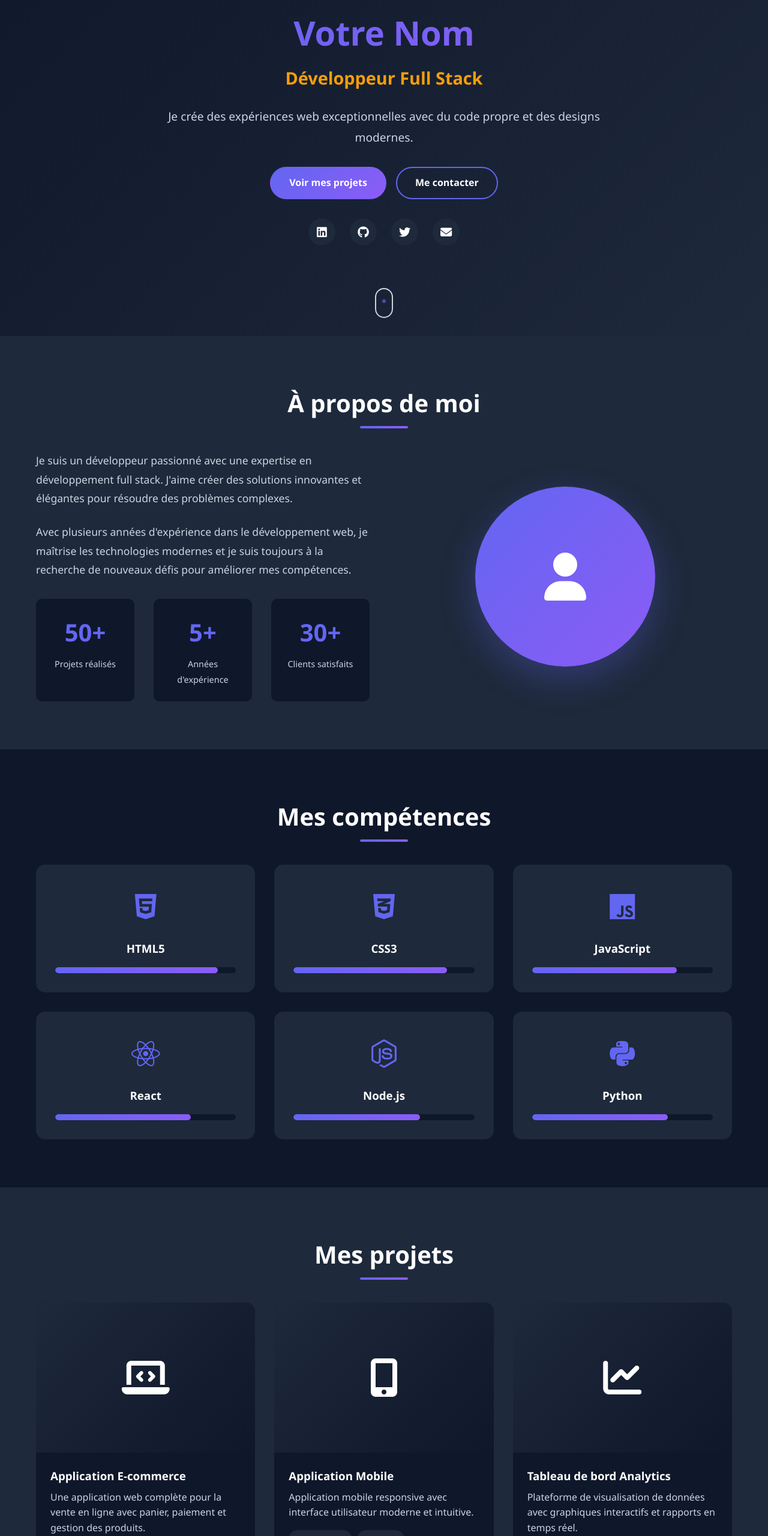
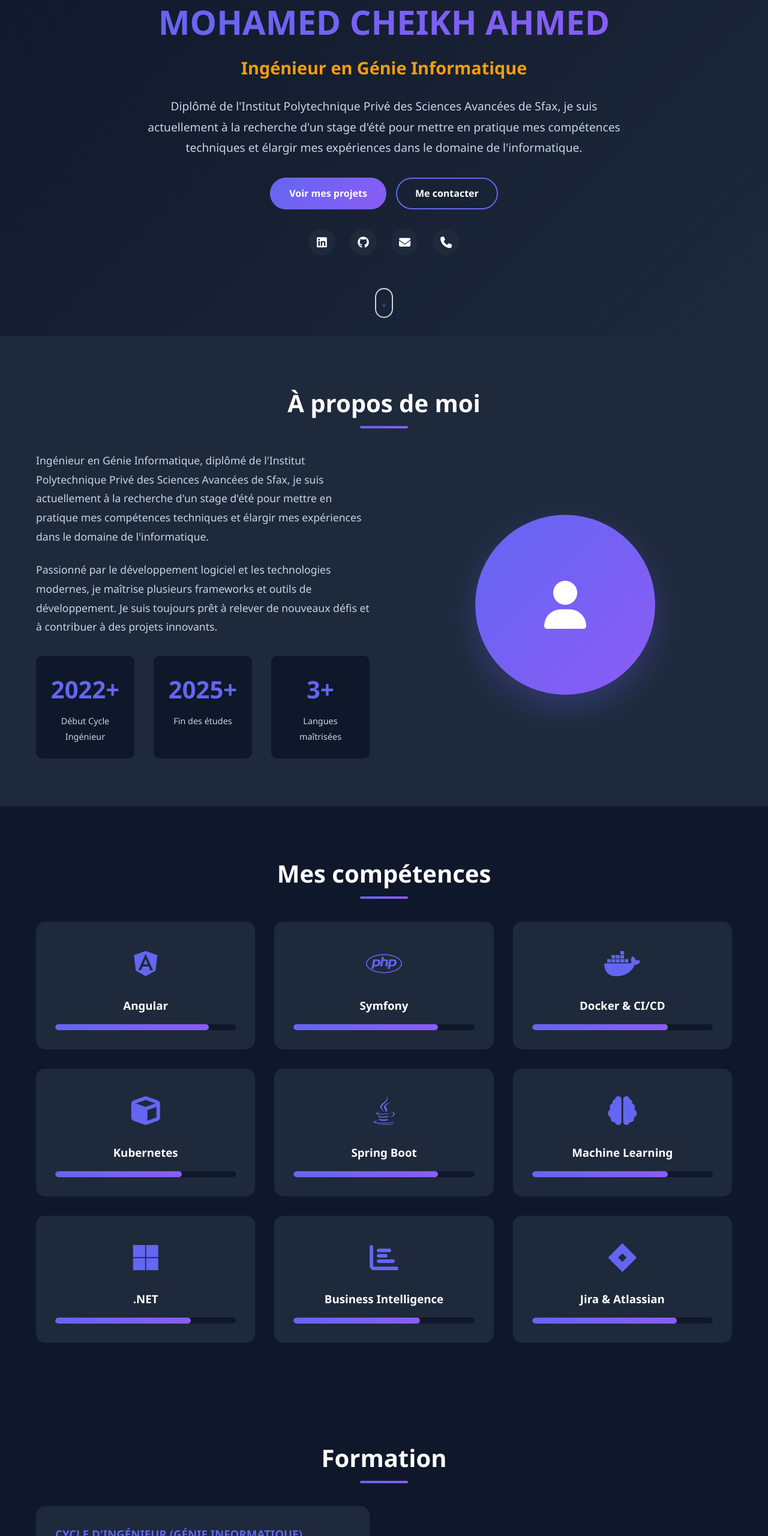
Before and after one commit to medbeddi/portfolio, a website: page index.html in a window 1280 px wide. Shown: the part 240-2800 px from the top of the page at 60% size. Drawn offline with Linux system fonts and the light colour scheme.

Commit message:
Personalize portfolio with Mohamed Cheikh Ahmed information - Add education, languages, and update skills

```diff
--- a/index.html
+++ b/index.html
@@ -3,8 +3,8 @@
 <head>
     <meta charset="UTF-8">
     <meta name="viewport" content="width=device-width, initial-scale=1.0">
-    <meta name="description" content="Portfolio professionnel - Développeur Full Stack">
-    <title>Mon Portfolio</title>
+    <meta name="description" content="Portfolio de MOHAMED CHEIKH AHMED - Ingénieur en Génie Informatique">
+    <title>MOHAMED CHEIKH AHMED - Ingénieur en Génie Informatique</title>
     <link rel="stylesheet" href="styles.css">
     <link rel="stylesheet" href="https://cdnjs.cloudflare.com/ajax/libs/font-awesome/6.4.0/css/all.min.css">
 </head>
@@ -16,10 +16,11 @@
                 <div class="logo">
                     <a href="#home">Portfolio</a>
                 </div>
-                <ul class="nav-menu" id="nav-menu">
+                    <ul class="nav-menu" id="nav-menu">
                     <li><a href="#home" class="nav-link">Accueil</a></li>
                     <li><a href="#about" class="nav-link">À propos</a></li>
                     <li><a href="#skills" class="nav-link">Compétences</a></li>
+                    <li><a href="#education" class="nav-link">Formation</a></li>
                     <li><a href="#projects" class="nav-link">Projets</a></li>
                     <li><a href="#contact" class="nav-link">Contact</a></li>
                 </ul>
@@ -37,19 +38,19 @@
         <div class="hero-content">
             <h1 class="hero-title">
                 <span class="greeting">Bonjour, je suis</span>
-                <span class="name">Votre Nom</span>
-                <span class="title">Développeur Full Stack</span>
+                <span class="name">MOHAMED CHEIKH AHMED</span>
+                <span class="title">Ingénieur en Génie Informatique</span>
             </h1>
-            <p class="hero-description">Je crée des expériences web exceptionnelles avec du code propre et des designs modernes.</p>
+            <p class="hero-description">Diplômé de l'Institut Polytechnique Privé des Sciences Avancées de Sfax, je suis actuellement à la recherche d'un stage d'été pour mettre en pratique mes compétences techniques et élargir mes expériences dans le domaine de l'informatique.</p>
             <div class="hero-buttons">
                 <a href="#projects" class="btn btn-primary">Voir mes projets</a>
                 <a href="#contact" class="btn btn-secondary">Me contacter</a>
             </div>
             <div class="social-links">
-                <a href="#" aria-label="LinkedIn"><i class="fab fa-linkedin"></i></a>
-                <a href="#" aria-label="GitHub"><i class="fab fa-github"></i></a>
-                <a href="#" aria-label="Twitter"><i class="fab fa-twitter"></i></a>
-                <a href="#" aria-label="Email"><i class="fas fa-envelope"></i></a>
+                <a href="https://www.linkedin.com/in/cheikh-ahmed-mohamed" target="_blank" aria-label="LinkedIn"><i class="fab fa-linkedin"></i></a>
+                <a href="https://github.com/medbeddi" target="_blank" aria-label="GitHub"><i class="fab fa-github"></i></a>
+                <a href="mailto:Mohamed.cheikhahmed@ipsas.tn" aria-label="Email"><i class="fas fa-envelope"></i></a>
+                <a href="tel:+22234478444" aria-label="Téléphone"><i class="fas fa-phone"></i></a>
             </div>
         </div>
         <div class="scroll-indicator">
@@ -63,20 +64,20 @@
             <h2 class="section-title">À propos de moi</h2>
             <div class="about-content">
                 <div class="about-text">
-                    <p>Je suis un développeur passionné avec une expertise en développement full stack. J'aime créer des solutions innovantes et élégantes pour résoudre des problèmes complexes.</p>
-                    <p>Avec plusieurs années d'expérience dans le développement web, je maîtrise les technologies modernes et je suis toujours à la recherche de nouveaux défis pour améliorer mes compétences.</p>
+                    <p>Ingénieur en Génie Informatique, diplômé de l'Institut Polytechnique Privé des Sciences Avancées de Sfax, je suis actuellement à la recherche d'un stage d'été pour mettre en pratique mes compétences techniques et élargir mes expériences dans le domaine de l'informatique.</p>
+                    <p>Passionné par le développement logiciel et les technologies modernes, je maîtrise plusieurs frameworks et outils de développement. Je suis toujours prêt à relever de nouveaux défis et à contribuer à des projets innovants.</p>
                     <div class="about-stats">
                         <div class="stat-item">
-                            <span class="stat-number">50+</span>
-                            <span class="stat-label">Projets réalisés</span>
+                            <span class="stat-number">2022</span>
+                            <span class="stat-label">Début Cycle Ingénieur</span>
                         </div>
                         <div class="stat-item">
-                            <span class="stat-number">5+</span>
-                            <span class="stat-label">Années d'expérience</span>
+                            <span class="stat-number">2025</span>
+                            <span class="stat-label">Fin des études</span>
                         </div>
                         <div class="stat-item">
-                            <span class="stat-number">30+</span>
-                            <span class="stat-label">Clients satisfaits</span>
+                            <span class="stat-number">3</span>
+                            <span class="stat-label">Langues maîtrisées</span>
                         </div>
                     </div>
                 </div>
@@ -96,56 +97,147 @@
             <div class="skills-grid">
                 <div class="skill-item">
                     <div class="skill-icon">
-                        <i class="fab fa-html5"></i>
+                        <i class="fab fa-angular"></i>
                     </div>
-                    <h3>HTML5</h3>
+                    <h3>Angular</h3>
+                    <div class="skill-bar">
+                        <div class="skill-progress" data-width="85"></div>
+                    </div>
+                </div>
+                <div class="skill-item">
+                    <div class="skill-icon">
+                        <i class="fab fa-php"></i>
+                    </div>
+                    <h3>Symfony</h3>
+                    <div class="skill-bar">
+                        <div class="skill-progress" data-width="80"></div>
+                    </div>
+                </div>
+                <div class="skill-item">
+                    <div class="skill-icon">
+                        <i class="fab fa-docker"></i>
+                    </div>
+                    <h3>Docker & CI/CD</h3>
+                    <div class="skill-bar">
+                        <div class="skill-progress" data-width="75"></div>
+                    </div>
+                </div>
+                <div class="skill-item">
+                    <div class="skill-icon">
+                        <i class="fas fa-cube"></i>
+                    </div>
+                    <h3>Kubernetes</h3>
+                    <div class="skill-bar">
+                        <div class="skill-progress" data-width="70"></div>
+                    </div>
+                </div>
+                <div class="skill-item">
+                    <div class="skill-icon">
+                        <i class="fab fa-java"></i>
+                    </div>
+                    <h3>Spring Boot</h3>
+                    <div class="skill-bar">
+                        <div class="skill-progress" data-width="80"></div>
+                    </div>
+                </div>
+                <div class="skill-item">
+                    <div class="skill-icon">
+                        <i class="fas fa-brain"></i>
+                    </div>
+                    <h3>Machine Learning</h3>
+                    <div class="skill-bar">
+                        <div class="skill-progress" data-width="75"></div>
+                    </div>
+                </div>
+                <div class="skill-item">
+                    <div class="skill-icon">
+                        <i class="fab fa-microsoft"></i>
+                    </div>
+                    <h3>.NET</h3>
+                    <div class="skill-bar">
+                        <div class="skill-progress" data-width="75"></div>
+                    </div>
+                </div>
+                <div class="skill-item">
+                    <div class="skill-icon">
+                        <i class="fas fa-chart-bar"></i>
+                    </div>
+                    <h3>Business Intelligence</h3>
+                    <div class="skill-bar">
+                        <div class="skill-progress" data-width="70"></div>
+                    </div>
+                </div>
+                <div class="skill-item">
+                    <div class="skill-icon">
+                        <i class="fab fa-jira"></i>
+                    </div>
+                    <h3>Jira & Atlassian</h3>
+                    <div class="skill-bar">
+                        <div class="skill-progress" data-width="80"></div>
+                    </div>
+                </div>
+            </div>
+        </div>
+    </section>
+
+    <!-- Section Éducation -->
+    <section id="education" class="about" style="background: var(--dark-bg);">
+        <div class="container">
+            <h2 class="section-title">Formation</h2>
+            <div class="about-content">
+                <div class="about-text" style="width: 100%;">
+                    <div style="display: grid; gap: 2rem;">
+                        <div style="background: var(--dark-secondary); padding: 2rem; border-radius: 15px;">
+                            <h3 style="color: var(--primary-color); margin-bottom: 0.5rem;">CYCLE D'INGÉNIEUR (GÉNIE INFORMATIQUE)</h3>
+                            <p style="color: var(--text-secondary); margin-bottom: 0.5rem; font-weight: 600;">Institut Polytechnique Privé des Sciences Avancées de Sfax</p>
+                            <p style="color: var(--accent-color);">2022 - 2025</p>
+                        </div>
+                        <div style="background: var(--dark-secondary); padding: 2rem; border-radius: 15px;">
+                            <h3 style="color: var(--primary-color); margin-bottom: 0.5rem;">LICENCE (MATHS INFORMATIQUE)</h3>
+                            <p style="color: var(--text-secondary); margin-bottom: 0.5rem; font-weight: 600;">Faculté de Science et Technique Nouakchott AL AASRIYA</p>
+                            <p style="color: var(--accent-color);">2019 - 2022</p>
+                        </div>
+                        <div style="background: var(--dark-secondary); padding: 2rem; border-radius: 15px;">
+                            <h3 style="color: var(--primary-color); margin-bottom: 0.5rem;">BACCALAURÉAT (MATHÉMATIQUE)</h3>
+                            <p style="color: var(--text-secondary); margin-bottom: 0.5rem; font-weight: 600;">Lycée Menabi El Ouloum</p>
+                            <p style="color: var(--accent-color);">2016 - 2019</p>
+                        </div>
+                    </div>
+                </div>
+            </div>
+        </div>
+    </section>
+
+    <!-- Section Langues -->
+    <section id="languages" class="skills" style="background: var(--dark-secondary);">
+        <div class="container">
+            <h2 class="section-title">Langues</h2>
+            <div class="skills-grid" style="grid-template-columns: repeat(auto-fit, minmax(250px, 1fr));">
+                <div class="skill-item">
+                    <div class="skill-icon">
+                        <i class="fas fa-language"></i>
+                    </div>
+                    <h3>Français</h3>
                     <div class="skill-bar">
                         <div class="skill-progress" data-width="90"></div>
                     </div>
                 </div>
                 <div class="skill-item">
                     <div class="skill-icon">
-                        <i class="fab fa-css3-alt"></i>
+                        <i class="fas fa-language"></i>
                     </div>
-                    <h3>CSS3</h3>
+                    <h3>Anglais</h3>
                     <div class="skill-bar">
                         <div class="skill-progress" data-width="85"></div>
                     </div>
                 </div>
                 <div class="skill-item">
                     <div class="skill-icon">
-                        <i class="fab fa-js"></i>
+                        <i class="fas fa-language"></i>
                     </div>
-                    <h3>JavaScript</h3>
+                    <h3>Arabe</h3>
                     <div class="skill-bar">
-                        <div class="skill-progress" data-width="80"></div>
-                    </div>
-                </div>
-                <div class="skill-item">
-                    <div class="skill-icon">
-                        <i class="fab fa-react"></i>
-                    </div>
-                    <h3>React</h3>
-                    <div class="skill-bar">
-                        <div class="skill-progress" data-width="75"></div>
-                    </div>
-                </div>
-                <div class="skill-item">
-                    <div class="skill-icon">
-                        <i class="fab fa-node-js"></i>
-                    </div>
-                    <h3>Node.js</h3>
-                    <div class="skill-bar">
-                        <div class="skill-progress" data-width="70"></div>
-                    </div>
-                </div>
-                <div class="skill-item">
-                    <div class="skill-icon">
-                        <i class="fab fa-python"></i>
-                    </div>
-                    <h3>Python</h3>
-                    <div class="skill-bar">
-                        <div class="skill-progress" data-width="75"></div>
+                        <div class="skill-progress" data-width="95"></div>
                     </div>
                 </div>
             </div>
@@ -253,21 +345,21 @@
                             <i class="fas fa-envelope"></i>
                             <div>
                                 <h4>Email</h4>
-                                <p>votre.email@example.com</p>
+                                <p><a href="mailto:Mohamed.cheikhahmed@ipsas.tn" style="color: var(--text-secondary); text-decoration: none;">Mohamed.cheikhahmed@ipsas.tn</a></p>
                             </div>
                         </div>
                         <div class="contact-item">
                             <i class="fas fa-phone"></i>
                             <div>
                                 <h4>Téléphone</h4>
-                                <p>+33 6 12 34 56 78</p>
+                                <p><a href="tel:+22234478444" style="color: var(--text-secondary); text-decoration: none;">+222 34 47 84 44</a></p>
                             </div>
                         </div>
                         <div class="contact-item">
-                            <i class="fas fa-map-marker-alt"></i>
+                            <i class="fab fa-linkedin"></i>
                             <div>
-                                <h4>Localisation</h4>
-                                <p>Paris, France</p>
+                                <h4>LinkedIn</h4>
+                                <p><a href="https://www.linkedin.com/in/cheikh-ahmed-mohamed" target="_blank" style="color: var(--text-secondary); text-decoration: none;">cheikh ahmed mohamed</a></p>
                             </div>
                         </div>
                     </div>
@@ -294,11 +386,12 @@
     <!-- Footer -->
     <footer class="footer">
         <div class="container">
-            <p>&copy; 2024 Mon Portfolio. Tous droits réservés.</p>
+            <p>&copy; 2024 MOHAMED CHEIKH AHMED. Tous droits réservés.</p>
             <div class="footer-links">
                 <a href="#home">Accueil</a>
                 <a href="#about">À propos</a>
                 <a href="#skills">Compétences</a>
+                <a href="#education">Formation</a>
                 <a href="#projects">Projets</a>
                 <a href="#contact">Contact</a>
             </div>
--- a/package.json
+++ b/package.json
@@ -18,11 +18,11 @@
     "css",
     "javascript"
   ],
-  "author": "Votre Nom",
+  "author": "MOHAMED CHEIKH AHMED",
   "license": "MIT",
   "repository": {
     "type": "git",
-    "url": "https://github.com/votre-username/portfolio.git"
+    "url": "https://github.com/medbeddi/portfolio.git"
   },
-  "homepage": "https://votre-username.github.io/portfolio/"
+  "homepage": "https://medbeddi.github.io/portfolio/"
 }
```
